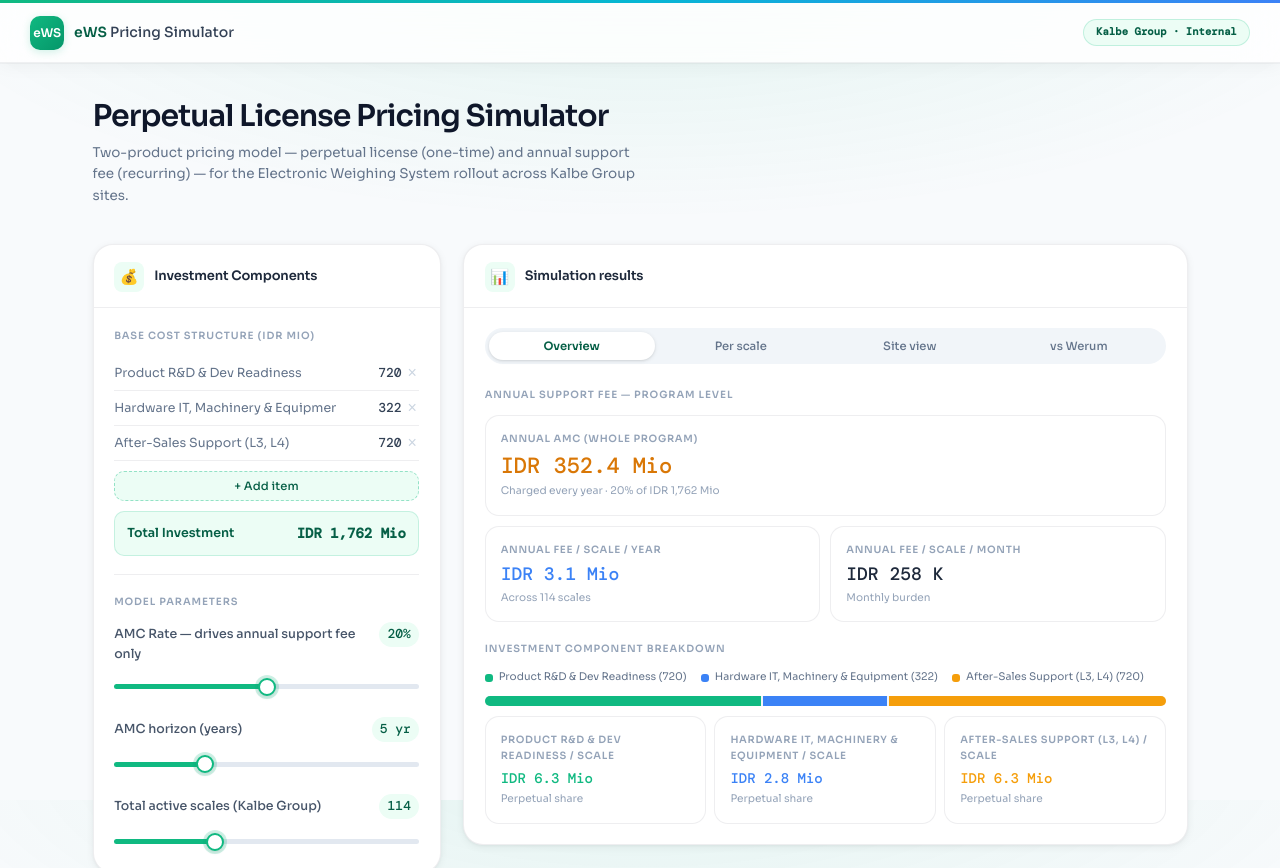
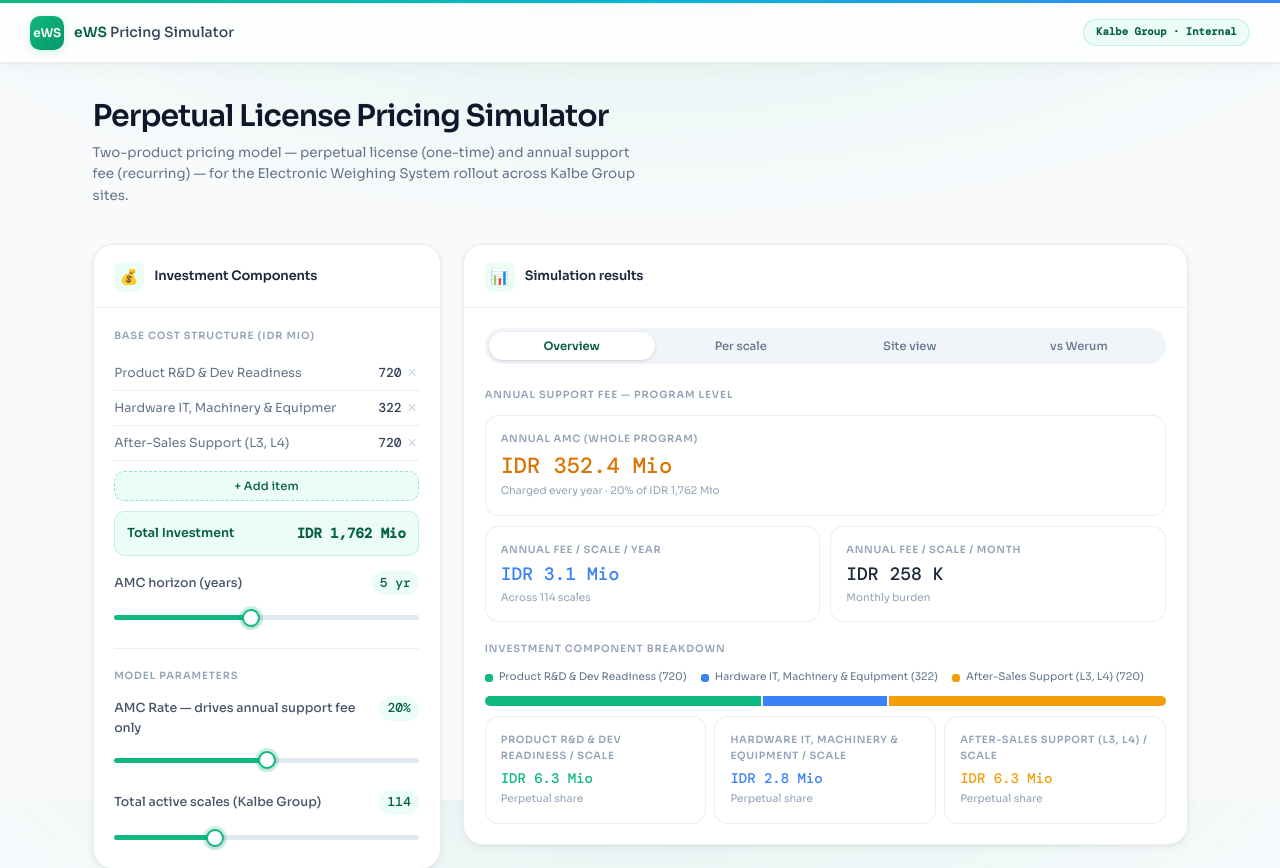
Before and after one commit to artpinkkan/ews-price-simulator, a Next.js app: page / in a window 1280 px wide. Shown: the top 868 px of the page. Built offline with nearby package versions, Linux system fonts and the light colour scheme.

Commit message:
Move AMC horizon slider into Investment Components, range 1–10 years
Co-Authored-By: Claude Sonnet 4.6 <noreply@anthropic.com>

```diff
--- a/components/Simulator.tsx
+++ b/components/Simulator.tsx
@@ -123,6 +123,18 @@ export default function Simulator() {
                   <span className="cost-val">IDR {totalInvDisplay} Mio</span>
                 </div>
 
+                <div className="control-group" style={{ marginTop: '1rem' }}>
+                  <div className="control-label">
+                    <span>AMC horizon (years)</span>
+                    <span className="val">{horizon} yr</span>
+                  </div>
+                  <input
+                    type="range" min={1} max={10} value={horizon} step={1}
+                    style={fill(horizon, 1, 10)}
+                    onChange={e => setHorizon(Number(e.target.value))}
+                  />
+                </div>
+
                 <div className="divider" />
 
                 <div className="sec-label">Model parameters</div>
@@ -136,18 +148,6 @@ export default function Simulator() {
                     type="range" min={10} max={30} value={rate} step={1}
                     style={fill(rate, 10, 30)}
                     onChange={e => setRate(Number(e.target.value))}
-                  />
-                </div>
-
-                <div className="control-group">
-                  <div className="control-label">
-                    <span>AMC horizon (years)</span>
-                    <span className="val">{horizon} yr</span>
-                  </div>
-                  <input
-                    type="range" min={3} max={10} value={horizon} step={1}
-                    style={fill(horizon, 3, 10)}
-                    onChange={e => setHorizon(Number(e.target.value))}
                   />
                 </div>
 
```
